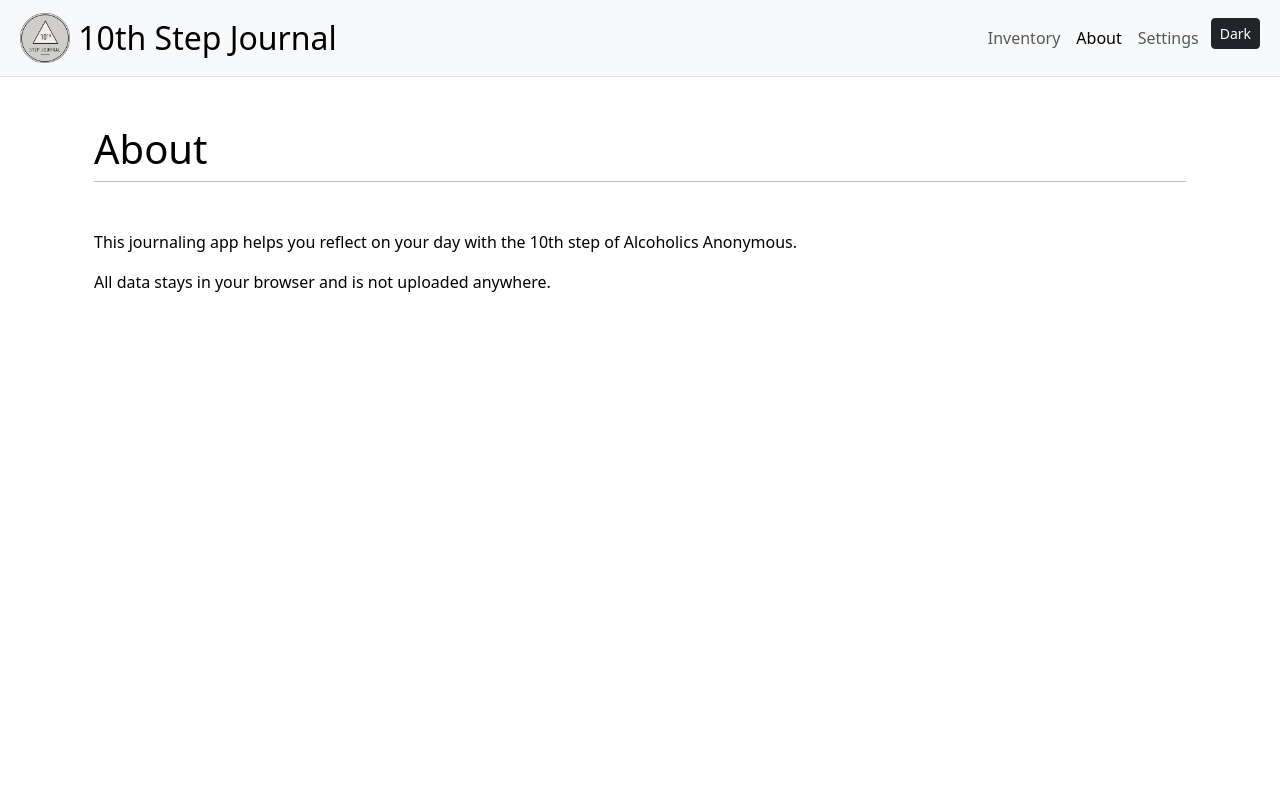
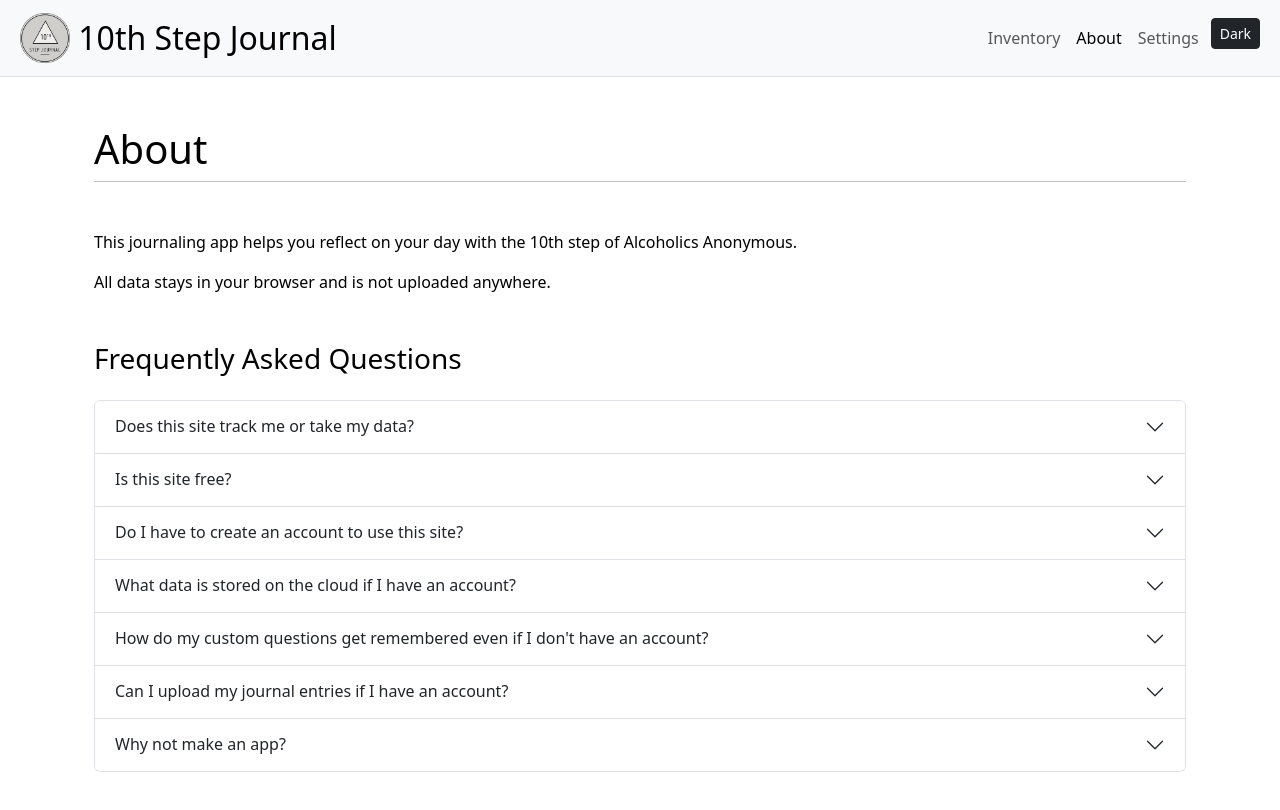
Before and after one commit to s-gruneberg/10step-journal, a React (Vite) app in the folder frontend/: page /about in a window 1280 px wide. Shown: the top 810 px of the page. Built offline with nearby package versions, Linux system fonts and the light colour scheme.

Commit message:
added faq to about

```diff
--- a/frontend/src/pages/About.tsx
+++ b/frontend/src/pages/About.tsx
@@ -1,11 +1,139 @@
 // pages/About.tsx
+import Accordion from 'react-bootstrap/Accordion';
+import { useDarkMode } from '../context/DarkModeContext';
+
 export default function About() {
+    const { darkMode } = useDarkMode();
+
     return (
         <div className="container mt-4">
             <h1 className="mb-2">About</h1>
             <hr className="mb-5 mt-0" />
             <p>This journaling app helps you reflect on your day with the 10th step of Alcoholics Anonymous.</p>
             <p>All data stays in your browser and is not uploaded anywhere.</p>
+
+            <h2 className="h3 mb-4 mt-5">Frequently Asked Questions</h2>
+            <style>
+                {`
+                    .dark-mode-accordion .accordion-button {
+                        background-color: #212529;
+                        color: #fff;
+                    }
+                    .dark-mode-accordion .accordion-button:not(.collapsed) {
+                        background-color: #2c3034;
+                        color: #fff;
+                    }
+                    .dark-mode-accordion .accordion-button::after {
+                        filter: invert(1);
+                    }
+                    .dark-mode-accordion .accordion-button:focus {
+                        border-color: #495057;
+                        box-shadow: 0 0 0 0.25rem rgba(255, 255, 255, 0.25);
+                    }
+                `}
+            </style>
+            <Accordion className={`mb-5 ${darkMode ? 'dark-mode-accordion' : ''}`}>
+                <Accordion.Item
+                    eventKey="0"
+                    className={darkMode ? 'bg-dark text-light border-secondary' : ''}
+                >
+                    <Accordion.Header>
+                        Does this site track me or take my data?
+                    </Accordion.Header>
+                    <Accordion.Body className={darkMode ? 'bg-dark text-light' : ''}>
+                        Short answer: No. Some IP address data is collected by the cloud
+                        hosting provider, which is standard, but all journal entry data is
+                        only ever stored on your browser and never uploaded anywhere.
+                    </Accordion.Body>
+                </Accordion.Item>
+                <Accordion.Item
+                    eventKey="1"
+                    className={darkMode ? 'bg-dark text-light border-secondary' : ''}
+                >
+                    <Accordion.Header>
+                        Is this site free?
+                    </Accordion.Header>
+                    <Accordion.Body className={darkMode ? 'bg-dark text-light' : ''}>
+                        Yes. This site is free to use and will always be. It does not require any payment or subscription.
+                    </Accordion.Body>
+                </Accordion.Item>
+                <Accordion.Item
+                    eventKey="2"
+                    className={darkMode ? 'bg-dark text-light border-secondary' : ''}
+                >
+                    <Accordion.Header>
+                        Do I have to create an account to use this site?
+                    </Accordion.Header>
+                    <Accordion.Body className={darkMode ? 'bg-dark text-light' : ''}>
+                        No. You can use this site without creating an account. However, if you create an account, you can
+                        track your daily activity streaks and your total days in recovery on the Insights page.
+                    </Accordion.Body>
+                </Accordion.Item>
+                <Accordion.Item
+                    eventKey="3"
+                    className={darkMode ? 'bg-dark text-light border-secondary' : ''}
+                >
+                    <Accordion.Header>
+                        What data is stored on the cloud if I have an account?
+                    </Accordion.Header>
+                    <Accordion.Body className={darkMode ? 'bg-dark text-light' : ''}>
+                        If you have an account, this data is stored on the cloud to allow you to access your account from any device.
+                        It is stored in an industry standard way that is commonly used and secure.
+                        <ul>
+                            <li>Your custom questions</li>
+                            <li>Your custom checkmarks</li>
+                            <li>Your journal streaks</li>
+                            <li>Your total days in recovery</li>
+                            <li>Your recovery date</li>
+                            <li>Your username</li>
+                            <li>Your email</li>
+                            <li>Your encrypted password</li>
+                            <li>Your account creation date</li>
+                            <li>Your last login date</li>
+                        </ul>
+
+                    </Accordion.Body>
+                </Accordion.Item>
+                <Accordion.Item
+                    eventKey="4"
+                    className={darkMode ? 'bg-dark text-light border-secondary' : ''}
+                >
+                    <Accordion.Header>
+                        How do my custom questions get remembered even if I don't have an account?
+                    </Accordion.Header>
+                    <Accordion.Body className={darkMode ? 'bg-dark text-light' : ''}>
+                        In an effor to provide user anonymity, a feature was added to make an effort
+                        at remembering questions from anonymous users. The way this works is that
+                        the questions are stored on your device's browser in something called localStorage. Purging
+                        your browser history, browser cache etc will likely delete this information. It's stored locally on
+                        your browser and is not uploaded anywhere.
+                    </Accordion.Body>
+                </Accordion.Item>
+                <Accordion.Item
+                    eventKey="5"
+                    className={darkMode ? 'bg-dark text-light border-secondary' : ''}
+                >
+                    <Accordion.Header>
+                        Can I upload my journal entries if I have an account?
+                    </Accordion.Header>
+                    <Accordion.Body className={darkMode ? 'bg-dark text-light' : ''}>
+                        For now, no. This is a feature that is being considered for the future.
+                        You can download your journal entries as a PDF, raw text, or word document.
+                    </Accordion.Body>
+                </Accordion.Item>
+                <Accordion.Item
+                    eventKey="6"
+                    className={darkMode ? 'bg-dark text-light border-secondary' : ''}
+                >
+                    <Accordion.Header>
+                        Why not make an app?
+                    </Accordion.Header>
+                    <Accordion.Body className={darkMode ? 'bg-dark text-light' : ''}>
+                        Making a web app rather than a native app was a conscious decision, if you want to
+                        use this site like a native app, you can do so by adding it to your home screen.
+                    </Accordion.Body>
+                </Accordion.Item>
+            </Accordion>
         </div>
     )
 }
```
